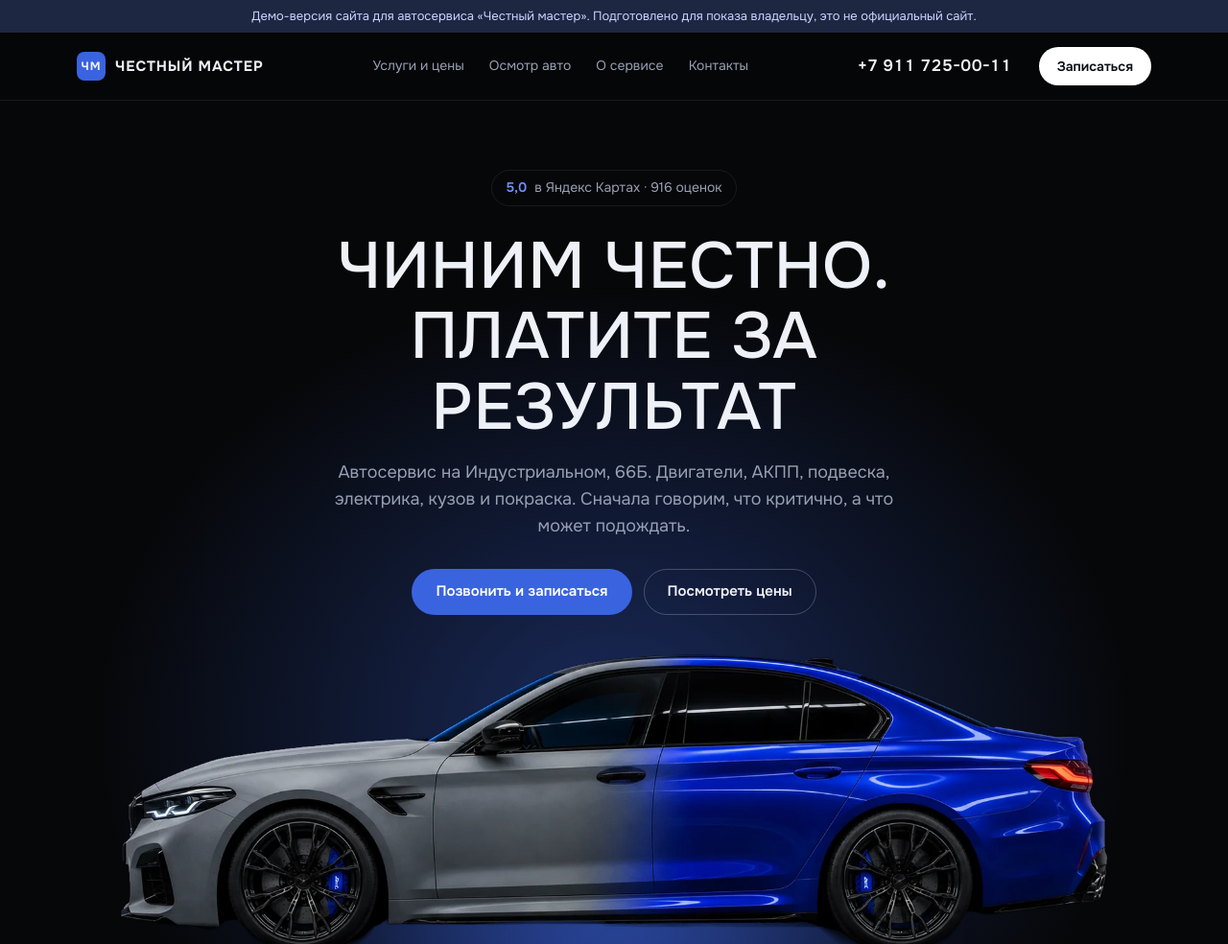
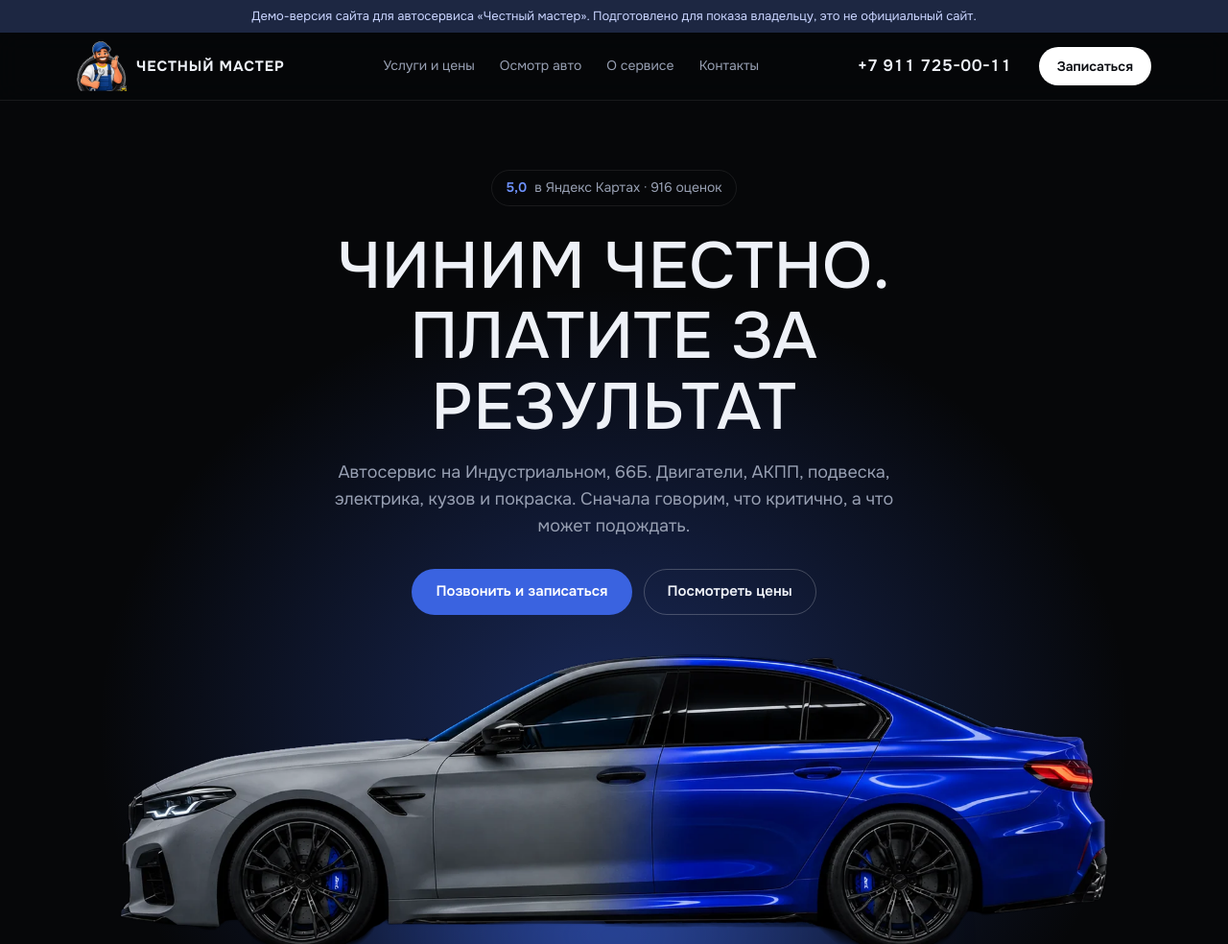
Before and after one commit to danlmrr/danlmrr.github.io, a plain HTML site: page chestniy-master/index.html in a window 1280 px wide. Shown: the top 984 px of the page at 96% size. Drawn offline with Linux system fonts and the light colour scheme.

Commit message:
Chestniy Master demo: add client logo, header icon and favicon
Co-Authored-By: Claude Opus 5.5 <noreply@anthropic.com>
Claude-Session: https://claude.ai/code/session_01KYkKpmg5B9zVTcw8dtFMex

```diff
--- a/chestniy-master/index.html
+++ b/chestniy-master/index.html
@@ -3,6 +3,7 @@
 <head>
 <meta charset="utf-8">
 <meta name="viewport" content="width=device-width, initial-scale=1">
+<link rel="icon" type="image/png" href="img/favicon.png">
 <meta name="robots" content="noindex, nofollow">
 <title>Честный мастер, автосервис на Индустриальном</title>
 <meta name="description" content="Автосервис «Честный мастер» в Санкт-Петербурге: ремонт двигателей и АКПП, кузовной ремонт и покраска, антикор, автоэлектрика, осмотр авто перед покупкой. Индустриальный проспект, 66Б.">
@@ -44,7 +45,7 @@ h3{font-size:16px;font-weight:600;letter-spacing:.03em}
 header{position:sticky;top:0;z-index:30;background:rgba(6,7,9,.82);backdrop-filter:blur(12px);border-bottom:1px solid var(--line)}
 .bar{display:flex;align-items:center;gap:28px;height:70px}
 .logo{display:flex;align-items:center;gap:10px;text-decoration:none;font-weight:700;text-transform:uppercase;letter-spacing:.06em;font-size:15px}
-.logo i{width:30px;height:30px;border-radius:8px;background:var(--blue);display:grid;place-items:center;font-style:normal;font-size:12px}
+.logo img{width:52px;height:52px}
 nav{display:flex;gap:26px;margin:0 auto;font-size:14px;color:var(--muted)}
 nav a{text-decoration:none}
 nav a:hover{color:var(--text)}
@@ -123,6 +124,7 @@ section{padding:96px 0}
 
 /* ФИНАЛ */
 .final{text-align:center;padding:110px 0 40px}
+.mascot{display:block;width:min(240px,60vw);height:auto;margin:0 auto 28px;filter:drop-shadow(0 18px 40px rgba(58,99,224,.35))}
 .final p{color:var(--muted);max-width:48ch;margin:16px auto 30px}
 .contact{display:grid;grid-template-columns:.9fr 1.1fr;gap:14px;margin-top:64px;text-align:left}
 .info{background:var(--panel);border:1px solid var(--line);border-radius:var(--r);padding:30px;display:grid;gap:20px;align-content:start}
@@ -164,7 +166,7 @@ footer .wrap{display:flex;flex-wrap:wrap;justify-content:space-between;gap:12px}
 
 <header>
   <div class="wrap bar">
-    <a class="logo" href="#top"><i>ЧМ</i>Честный мастер</a>
+    <a class="logo" href="#top"><img src="img/logo-icon.png" width="52" height="52" alt="">Честный мастер</a>
     <nav>
       <a href="#services">Услуги и цены</a>
       <a href="#check">Осмотр авто</a>
@@ -312,6 +314,7 @@ footer .wrap{display:flex;flex-wrap:wrap;justify-content:space-between;gap:12px}
 
   <section id="contacts" class="final glow">
     <div class="wrap">
+      <img class="mascot" src="img/logo.webp" width="560" height="562" alt="Логотип автосервиса «Честный мастер»">
       <h2>Приезжайте на диагностику</h2>
       <p>Позвоните или напишите, расскажите, что с машиной. Подскажем примерную цену и запишем на удобное время.</p>
       <div class="cta">
```
Also changed, not shown: chestniy-master/img/favicon.png (added), chestniy-master/img/logo-icon.png (added), chestniy-master/img/logo.webp (added).
